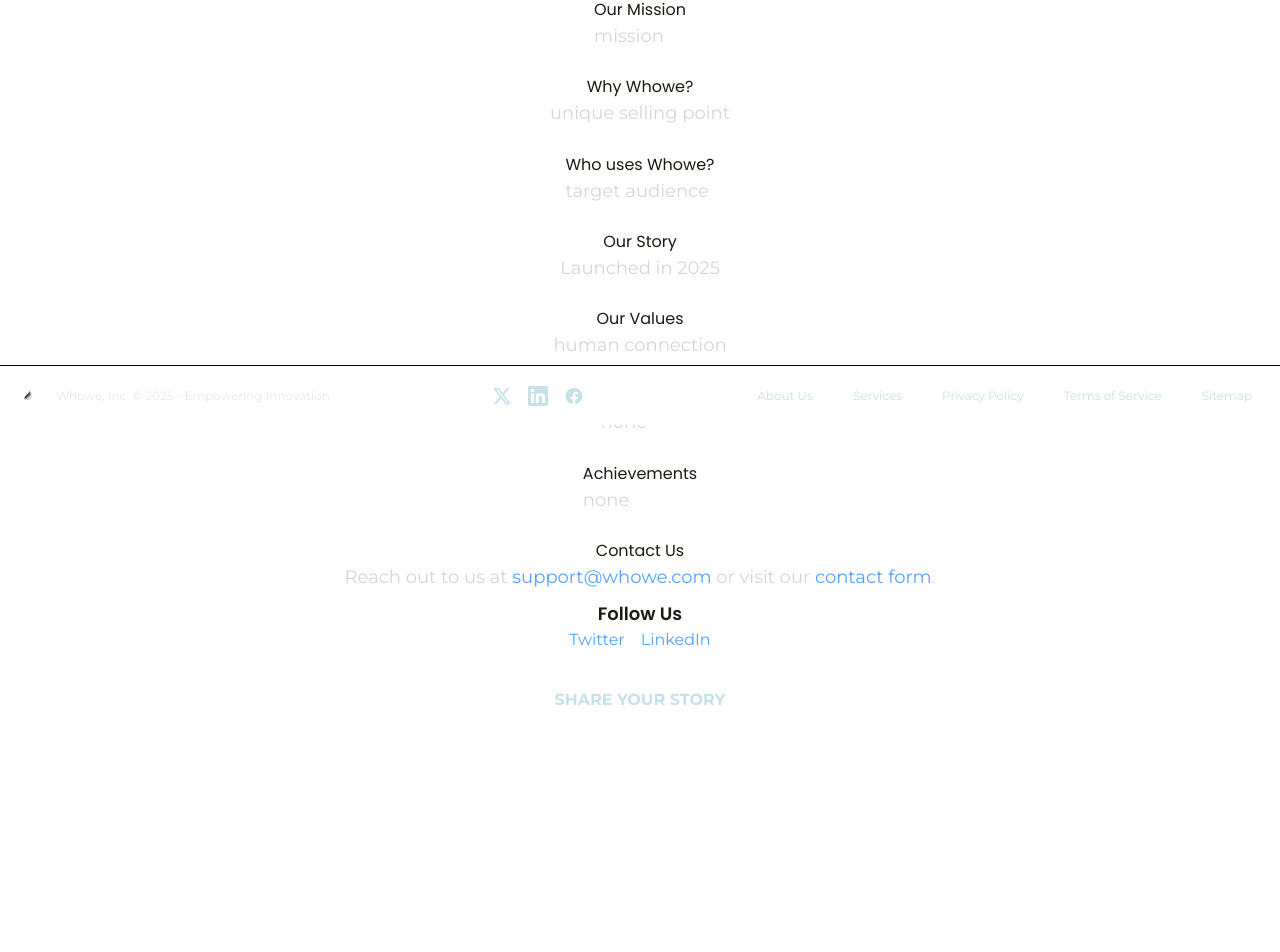
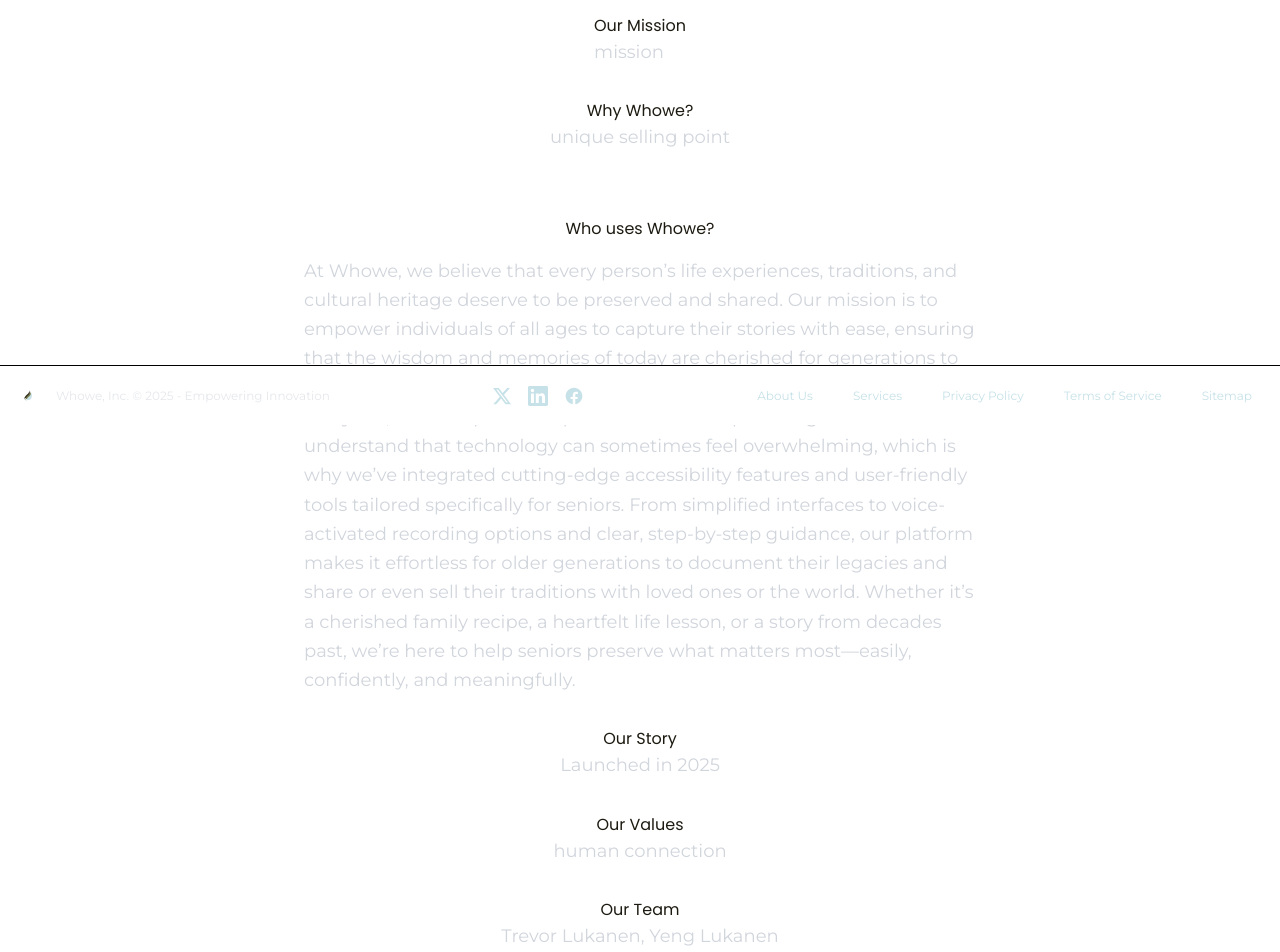
Before and after one commit to GlitchAsylum/Whowe2, a Next.js app: page /about in a window 1280 px wide. Shown: the part 375-1327 px from the top of the page. Before the commit the page ends 1259 px from the top, so only its background shows below. Built offline with nearby package versions, Linux system fonts and the light colour scheme.

Commit message:
About us

```diff
--- a/app/about/page.tsx
+++ b/app/about/page.tsx
@@ -9,7 +9,7 @@
   mission: string;
   story: string;
   values: string;
-  team: string;
+  team: { member: string }[];
   usp: string;
   audience: string;
   achievements: string;
@@ -26,9 +26,12 @@
   mission: 'mission',
   story: 'Launched in 2025',
   values: 'human connection',
-  team:'none',
+  team: [
+    { member: 'Trevor Lukanen' },
+    { member: 'Yeng Lukanen' },
+  ],
   usp: 'unique selling point',
-  audience: 'target audience',
+  audience: 'At Whowe, we believe that every person’s life experiences, traditions, and cultural heritage deserve to be preserved and shared. Our mission is to empower individuals of all ages to capture their stories with ease, ensuring that the wisdom and memories of today are cherished for generations to come. While our platform is designed to be accessible and intuitive for everyone, we have placed a special focus on empowering older adults. We understand that technology can sometimes feel overwhelming, which is why we’ve integrated cutting-edge accessibility features and user-friendly tools tailored specifically for seniors. From simplified interfaces to voice-activated recording options and clear, step-by-step guidance, our platform makes it effortless for older generations to document their legacies and share or even sell their traditions with loved ones or the world. Whether it’s a cherished family recipe, a heartfelt life lesson, or a story from decades past, we’re here to help seniors preserve what matters most—easily, confidently, and meaningfully.',
   achievements: 'none',
   contact: {
     email: 'support@whowe.com',
@@ -36,6 +39,7 @@
     socialMedia: [
       { platform: 'Twitter', url: 'https://twitter.com/whoweapp' },
       { platform: 'LinkedIn', url: 'https://linkedin.com/company/whowe' },
+      { platform: 'Facebook', url: 'https://facebook.com/company/whowe' },
     ],
   },
   buttonText: 'SHARE YOUR STORY',
@@ -48,7 +52,7 @@
 
   return (
     <div className="flex min-h-[calc(100vh-16rem)] items-center justify-center">
-      <main className="mb-40 mx-auto flex w-full max-w-7xl flex-col items-center gap-6 text-center px-4">
+      <main className="mb-40 gap-8 mx-auto flex w-full max-w-7xl flex-col items-center gap-6 text-center px-4">
         <Image
           src="/whowe_logo_noText.svg"
           alt="Whowe logo"
@@ -72,8 +76,8 @@
             {aboutUsContent.usp}
           </p>
         </div>
-        <div>
-          <h3>Who uses Whowe?</h3>
+        <div className='pt-8'>
+          <h3 className='mb-4'>Who uses Whowe?</h3>
           <p className="mx-auto max-w-2xl text-base leading-relaxed text-left text-gray-300 sm:text-lg">
             {aboutUsContent.audience}
           </p>
@@ -93,7 +97,12 @@
         <div>
           <h3>Our Team</h3>
           <p className="mx-auto max-w-2xl text-base leading-relaxed text-left text-gray-300 sm:text-lg">
-            {aboutUsContent.team}
+            {aboutUsContent.team.map((member, index) => (
+              <span key={index}>
+                {member.member}
+                {index < aboutUsContent.team.length - 1 ? ', ' : ''}
+              </span>
+            ))}
           </p>
         </div>
         <div>
```
